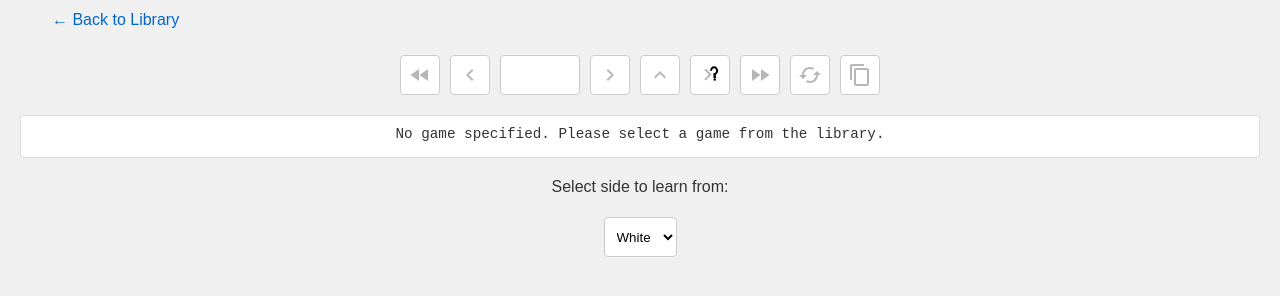
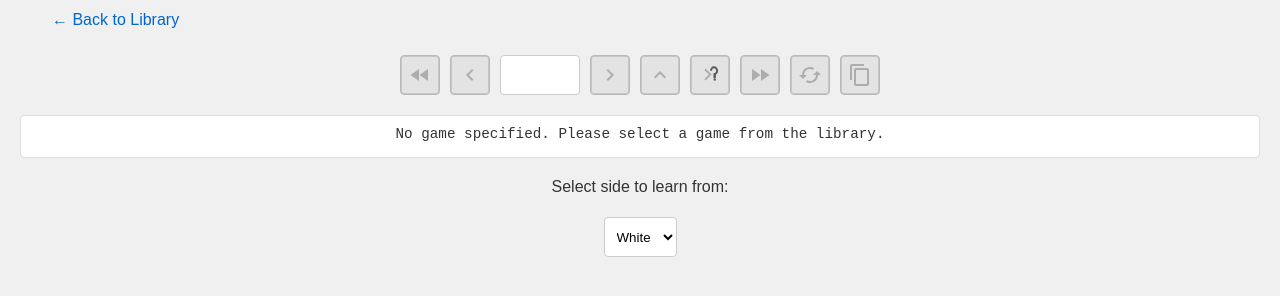
Before and after one commit to cpmurphy/learner, a website with bundled scripts: page public/game.html in a window 1280 px wide. Built offline with nearby package versions, Linux system fonts and the light colour scheme.

Commit message:
Style: make disabled buttons more obvious

```diff
--- a/public/styles/style.css
+++ b/public/styles/style.css
@@ -86,8 +86,20 @@ h1 {
     /* Inherits height: 40px, margin, border, etc. which are fine */
 }
 
-.controls button:hover, .info select:hover {
+.controls button:not(:disabled):hover, .info select:hover {
     background-color: #e9e9e9;
+}
+
+.controls button:disabled {
+    background-color: #e3e3e3;
+    border-color: #b9b9b9;
+    color: #8a8a8a;
+    cursor: not-allowed;
+    box-shadow: inset 0 0 0 1px #c6c6c6;
+}
+
+.controls button:disabled .icon {
+    opacity: 0.6;
 }
 
 .move-info {
```
